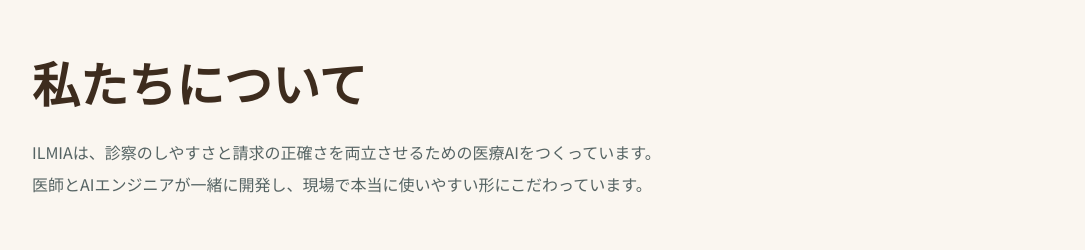
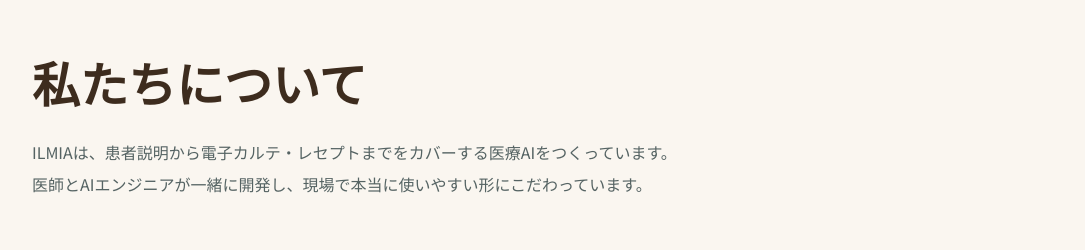
Before and after one commit to ilmiaco/ilmiacosite, a React (Vite) app: page / in a window 1280 px wide. Shown: the part 860-1110 px from the top of the page, without its empty margins (96-1181 px from the left). Built offline with nearby package versions, Linux system fonts and the light colour scheme.

Commit message:
feat: update AboutSection description

```diff
--- a/src/app/components/sections/AboutSection.tsx
+++ b/src/app/components/sections/AboutSection.tsx
@@ -18,7 +18,7 @@
             私たちについて
           </h2>
           <p className="text-sm sm:text-base text-[#2C3E40]/80 max-w-2xl leading-[2]" itemProp="description">
-            ILMIAは、診察のしやすさと請求の正確さを両立させるための医療AIをつくっています。
+            ILMIAは、患者説明から電子カルテ・レセプトまでをカバーする医療AIをつくっています。
             <br className="hidden sm:block" />
             医師とAIエンジニアが一緒に開発し、現場で本当に使いやすい形にこだわっています。
           </p>
```
